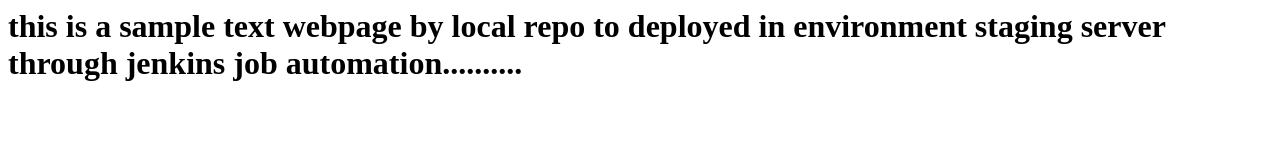
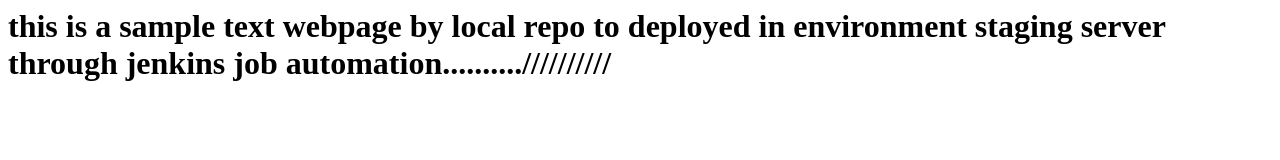
Before and after one commit to Murali778019/new-rp-01, a plain HTML site: page index.html in a window 1280 px wide. Drawn offline with Linux system fonts and the light colour scheme.

Commit message:
this is a sample text

```diff
--- a/index.html
+++ b/index.html
@@ -1 +1 @@
-<h1> this is a sample text webpage by local repo to deployed in environment staging server through jenkins job automation.......... </h1>
+<h1> this is a sample text webpage by local repo to deployed in environment staging server through jenkins job automation..........////////// </h1>
```
